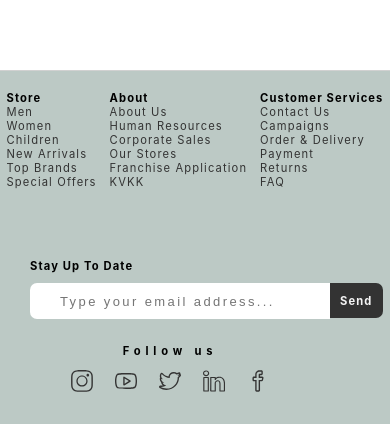
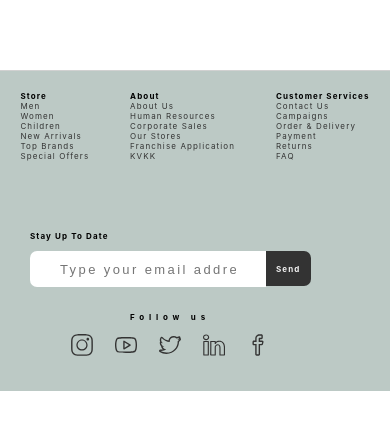
Before and after one commit to senaysenturk/e-commerce, a React (Create React App) app: page / in a window 390 px wide. Shown: the part 5154-5578 px from the top of the page. After the commit the page ends 5545 px from the top, so only its background shows below. Built offline with nearby package versions, Linux system fonts and the light colour scheme.

Commit message:
#4 footer responsive

```diff
--- a/src/components/shared/footer/style.scss
+++ b/src/components/shared/footer/style.scss
@@ -20,7 +20,7 @@ footer {
     justify-items: flex-start;
     justify-content: space-around;
     align-items: flex-start;
-    width: 70%;
+    width: 80%;
     height: 40%;
 
     span {
@@ -28,6 +28,10 @@ footer {
       display: flex;
       justify-items: end;
       justify-content: flex-start;
+      white-space: nowrap
+    }
+    li{
+display: flex;
     }
 
     .store a,
@@ -37,6 +41,7 @@ footer {
       color: $dark-color;
       display: flex;
       justify-items: end;
+      white-space: nowrap;
     }
   }
 
@@ -127,22 +132,22 @@ footer {
       }
     }
   }
-
-
 }
-@media (max-width: 768px){
-  .footer{
+@media (max-width: 768px) {
+  .footer {
     display: flex;
     flex-direction: column;
-    font-size: .7rem;
+    font-size: 0.5rem;
 
 
     .info-menu {
       margin: 20px 0px 20px 0;
       width: 100%;
       padding: 0;
-
+    }
   }
-  }
-
-  }
+.contact-menu{
+  .contact-email{
+    width: 100%;
+  }}
+}
```
